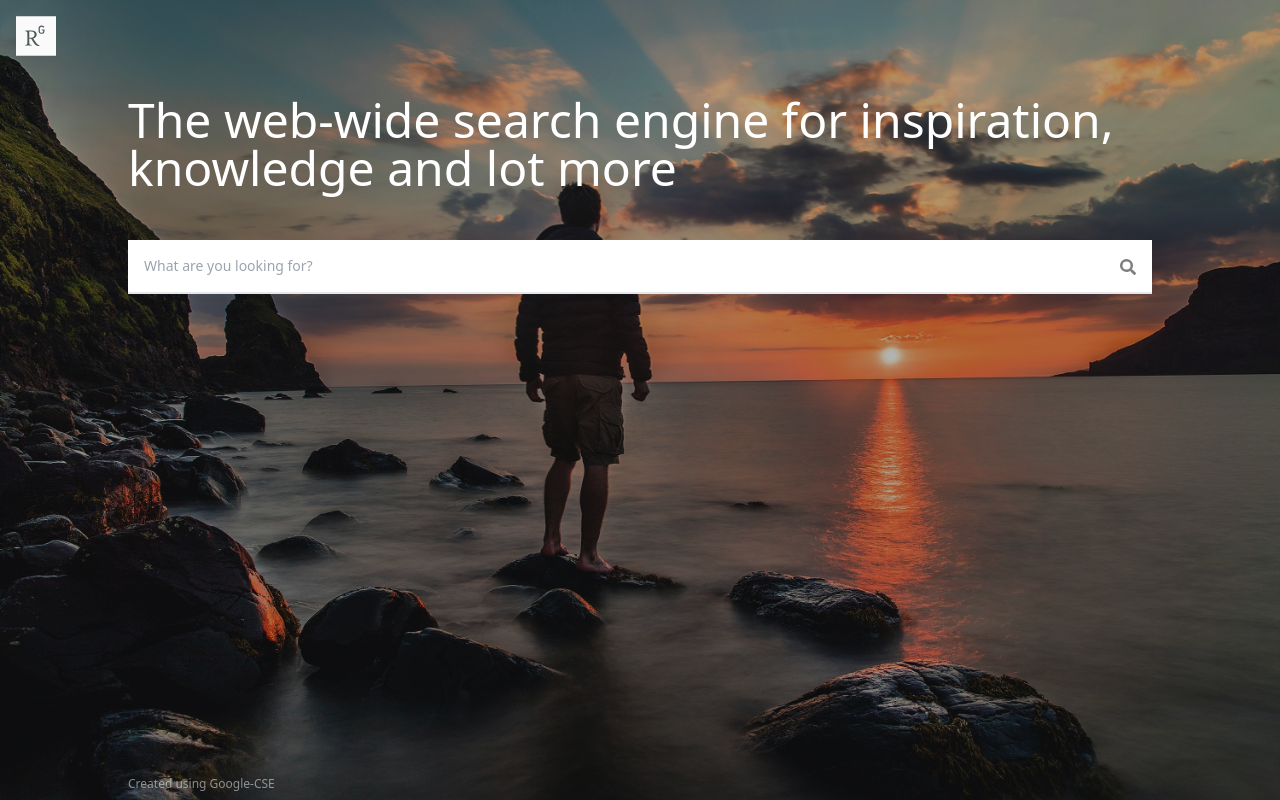
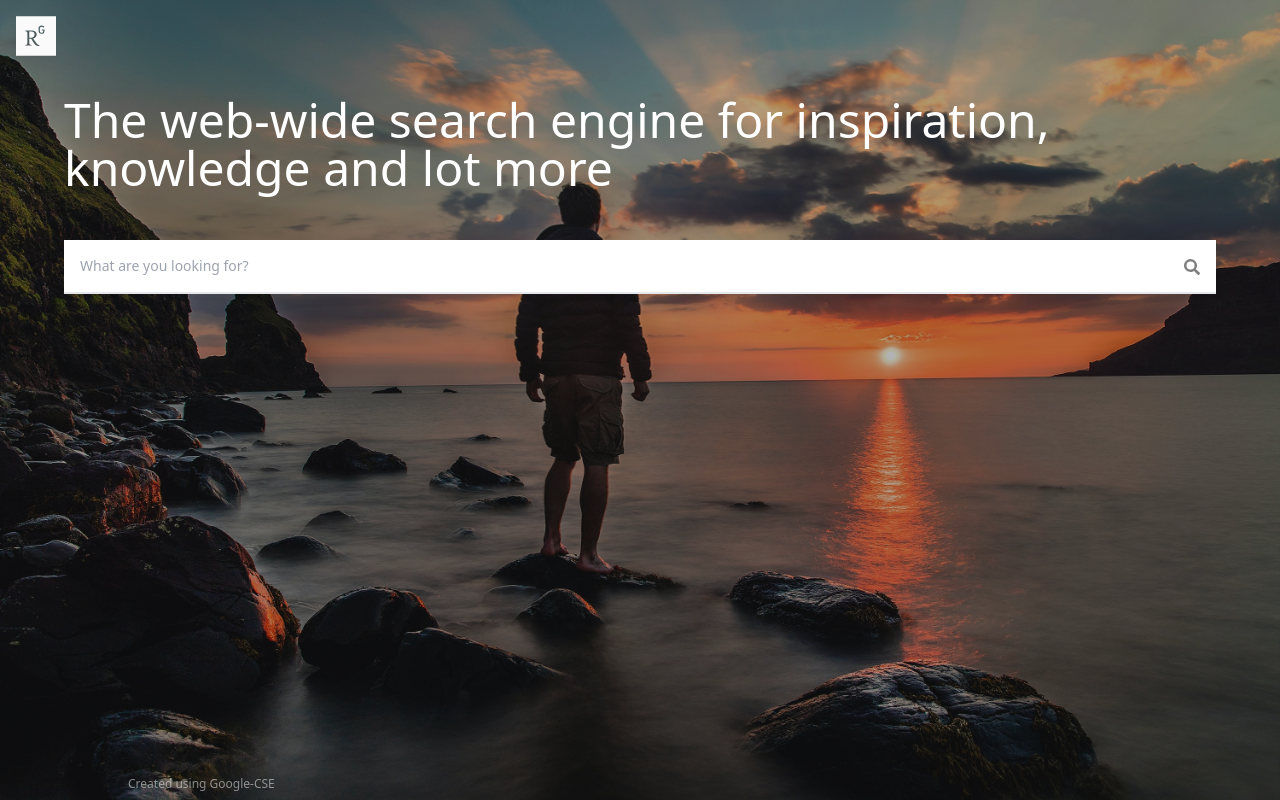
Before and after one commit to MickelsonKlaus/r-google, a React (Create React App) app: page / in a window 1280 px wide. Built offline with nearby package versions, Linux system fonts and the light colour scheme.

Commit message:
Update index.jsx

```diff
--- a/src/pages/index.jsx
+++ b/src/pages/index.jsx
@@ -17,7 +17,7 @@
         alt="discover"
         className="w-full h-full object-cover object-center"
       />
-      <div className="absolute top-1/2 left-1/2 -translate-x-1/2 -translate-y-1/2 w-4/5 h-full pt-24">
+      <div className="absolute top-1/2 left-1/2 -translate-x-1/2 -translate-y-1/2 w-[90%] h-full pt-24">
         <h1 className="text-3xl md:text-4xl lg:text-5xl mb-10 md:mb-12 font-medium text-white">
           The web-wide search engine for inspiration, knowledge and lot more
         </h1>
```
